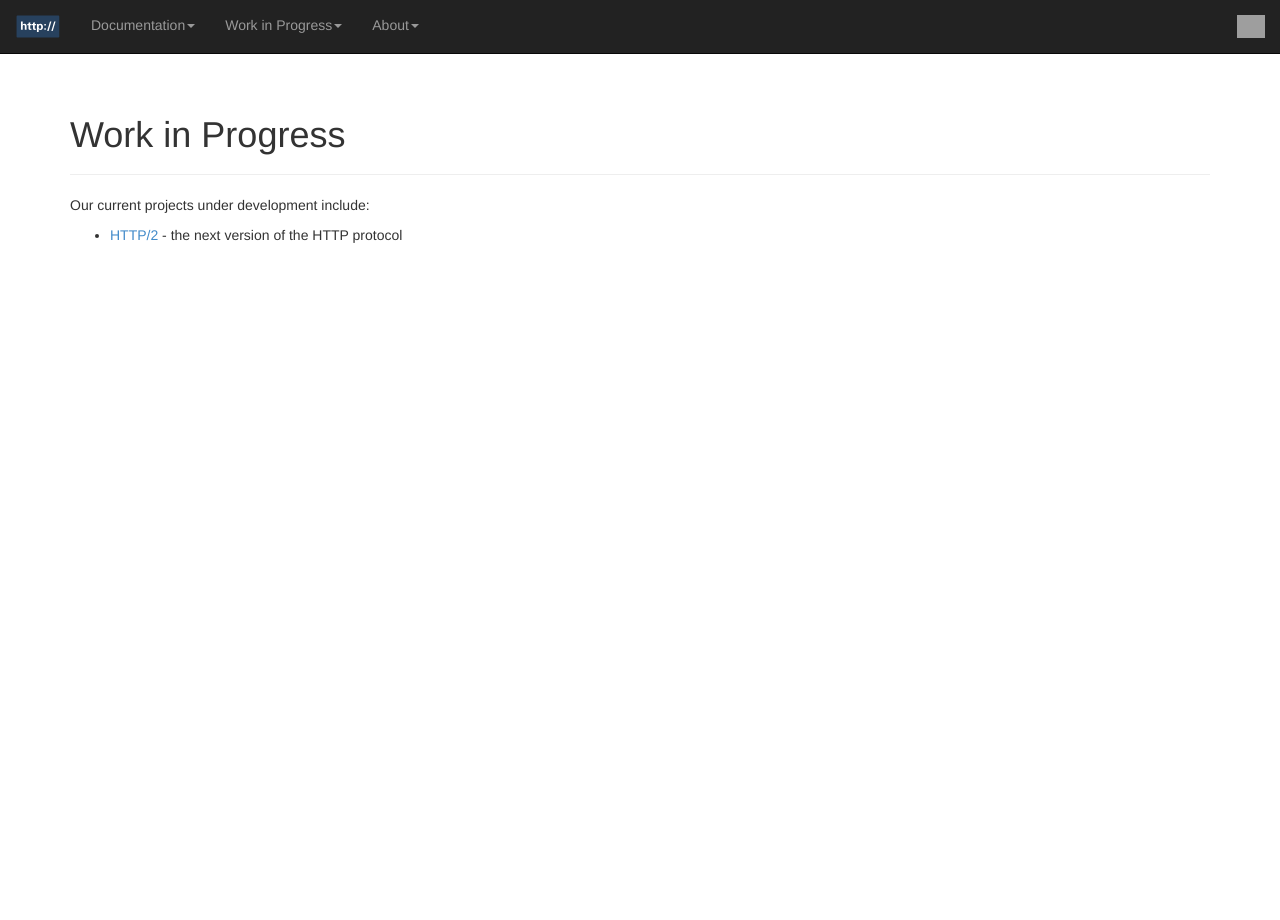
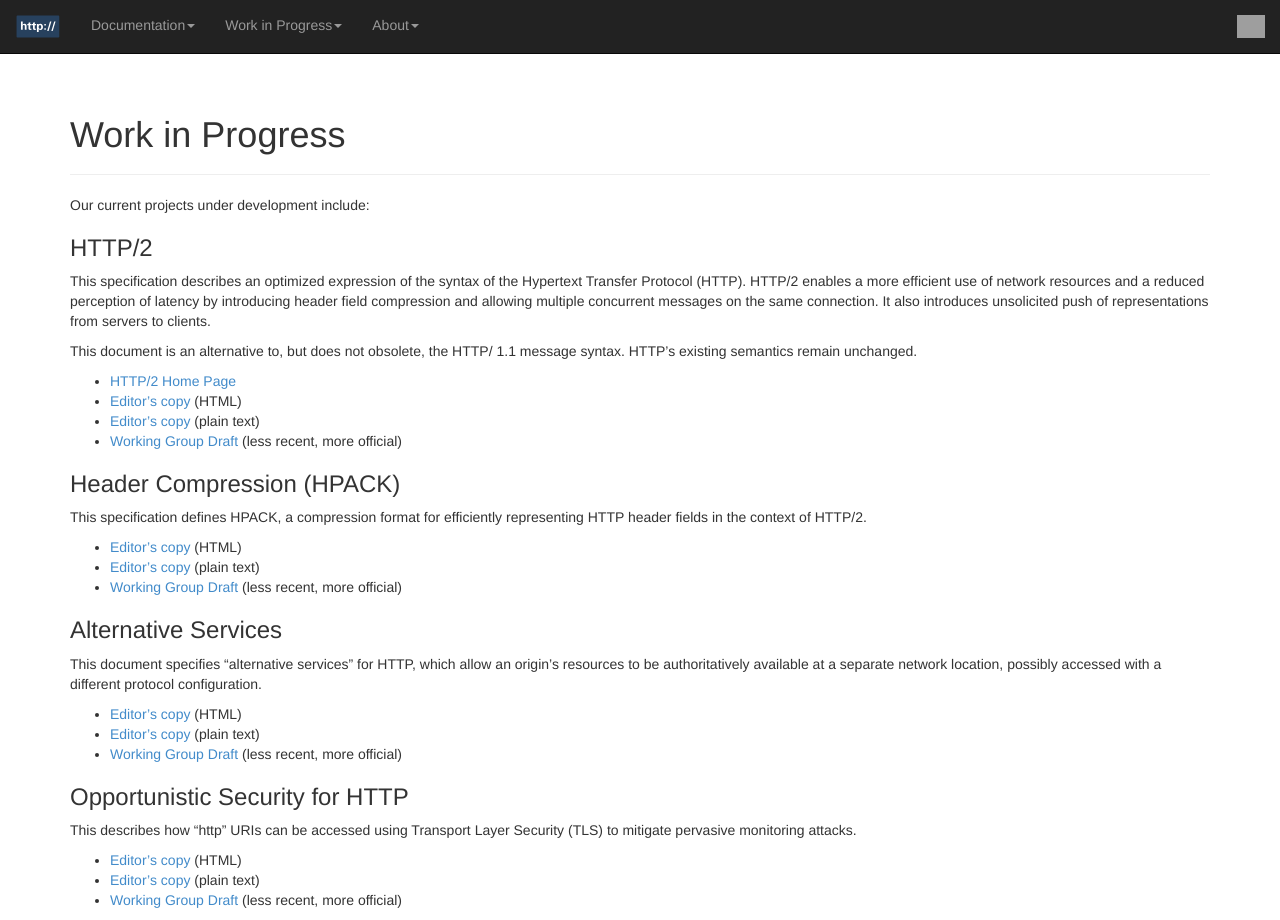
Before and after one commit to httpwg/httpwg.github.io, a Jekyll site: the page built from wip/index.md, in a window 1280 px wide. Built offline with Jekyll 4.4.1, drawn with Linux system fonts in a browser that asks for light colours; grey boxes are pictures that could not be loaded.

Commit message:
update WIP

```diff
--- a/wip/index.md
+++ b/wip/index.md
@@ -5,4 +5,48 @@ title: Work in Progress
 
 Our current projects under development include:
 
-* [HTTP/2](https://http2.github.io/) - the next version of the HTTP protocol
+### HTTP/2
+
+This specification describes an optimized expression of the syntax of
+the Hypertext Transfer Protocol (HTTP).  HTTP/2 enables a more
+efficient use of network resources and a reduced perception of
+latency by introducing header field compression and allowing multiple
+concurrent messages on the same connection.  It also introduces
+unsolicited push of representations from servers to clients.
+
+This document is an alternative to, but does not obsolete, the HTTP/
+1.1 message syntax.  HTTP's existing semantics remain unchanged.
+
+* [HTTP/2 Home Page](https://http2.github.io/)
+* [Editor's copy](https://http2.github.io/http2-spec/index.html) (HTML)
+* [Editor's copy](https://http2.github.io/http2-spec/index.txt) (plain text)
+* [Working Group Draft](https://tools.ietf.org/html/draft-ietf-httpbis-http2) (less recent, more official)
+
+### Header Compression (HPACK)
+
+This specification defines HPACK, a compression format for
+efficiently representing HTTP header fields in the context of HTTP/2.
+
+* [Editor's copy](https://http2.github.io/http2-spec/compression.html) (HTML)
+* [Editor's copy](https://http2.github.io/http2-spec/compression.txt) (plain text)
+* [Working Group Draft](https://tools.ietf.org/html/draft-ietf-httpbis-header-compression) (less recent, more official)
+
+### Alternative Services
+
+This document specifies "alternative services" for HTTP, which allow
+an origin's resources to be authoritatively available at a separate
+network location, possibly accessed with a different protocol
+configuration.
+
+* [Editor's copy](https://httpwg.github.io/http-extensions/alt-svc.html) (HTML)
+* [Editor's copy](https://httpwg.github.io/http-extensions/alt-svc.txt) (plain text)
+* [Working Group Draft](https://tools.ietf.org/html/draft-ietf-httpbis-alt-svc) (less recent, more official)
+
+### Opportunistic Security for HTTP
+
+This describes how "http" URIs can be accessed using Transport Layer
+Security (TLS) to mitigate pervasive monitoring attacks.
+
+* [Editor's copy](https://httpwg.github.com/http-extensions/encryption.html) (HTML)
+* [Editor's copy](https://httpwg.github.com/http-extensions/encryption.txt) (plain text)
+* [Working Group Draft](https://tools.ietf.org/html/draft-ietf-httpbis-http2-encryption) (less recent, more official)
```
